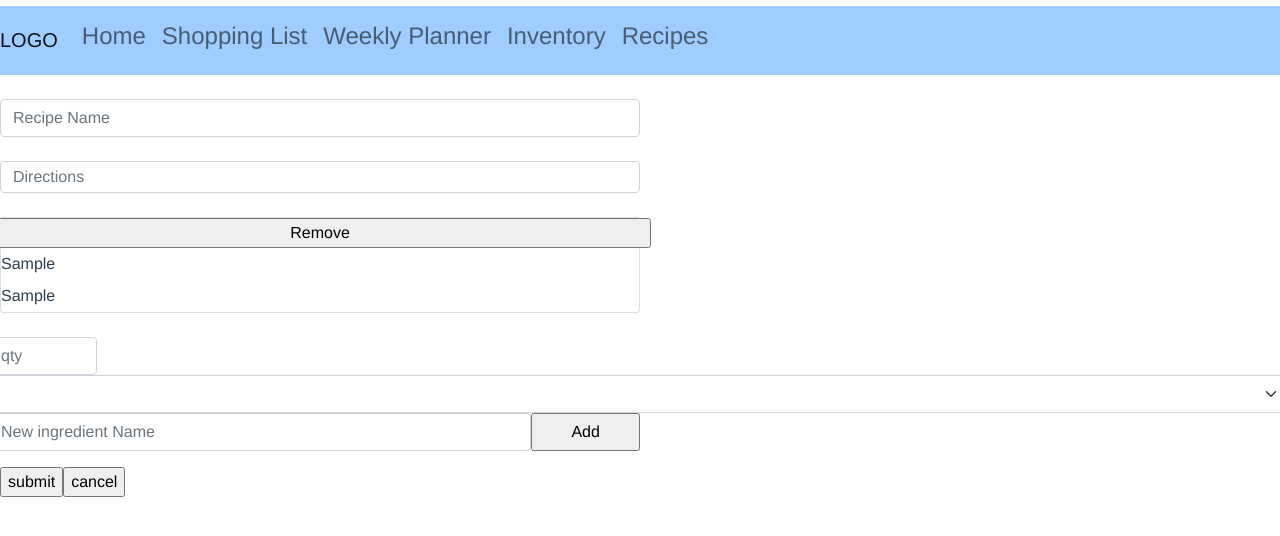
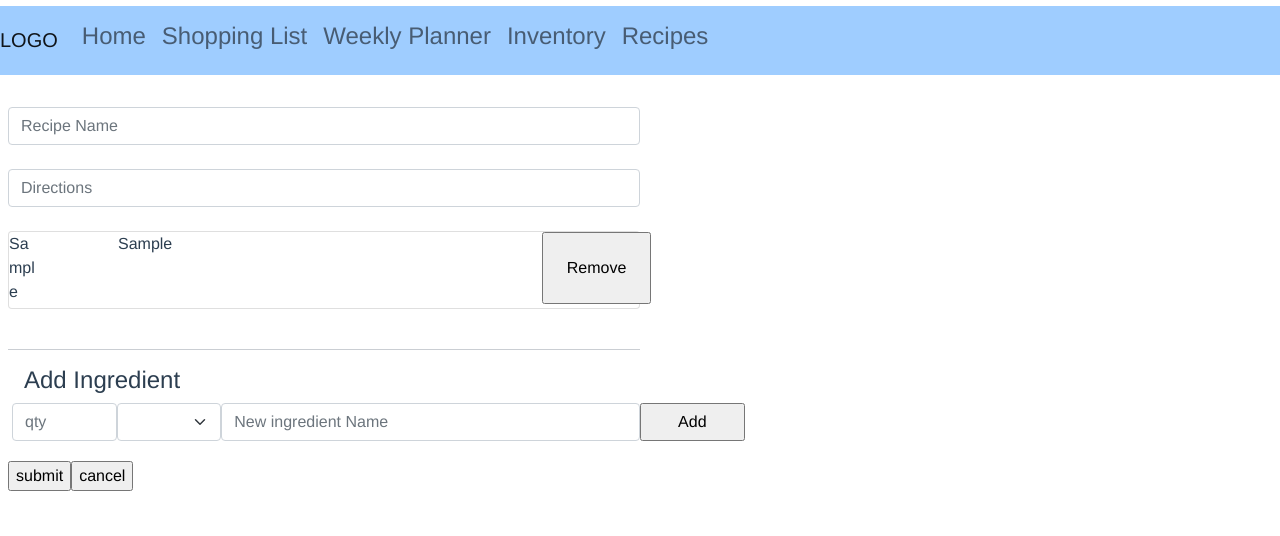
Before and after one commit to Nhoward712/MealPlanner, a Vue app: page /addRecipe in a window 1280 px wide. Both pictures are taken after typing "Sample", "Sample" into the empty fields and a click on the input "Add". Shown: the top 536 px of the page. Built offline with nearby package versions, Linux system fonts and the light colour scheme; no server answers; the database is empty.

Commit message:
add collapsable meal periods on meal plan page

```diff
--- a/src/components/MealPlanDayCard.vue
+++ b/src/components/MealPlanDayCard.vue
@@ -2,13 +2,17 @@
     <div >
         <div class=" border-primary m-2 col-lg-6 ">
             <div class="">
-                <h4 class="day col-12">{{DayOfWeek}}</h4>
-
-            </div>
-
+                <p>
+                    <button class="btn btn-primary col-sm-4" type="button" data-bs-toggle="collapse" :data-bs-target="'#' + DayOfWeek" aria-expanded="false" :aria-controls="DayOfWeek">
+                        {{DayOfWeek}}
+<!--                        Look at scrollSpy for moving to the correct spot on the page whe button is pressed-->
+                    </button>
+                </p>
+                <div class="collapse" :id="DayOfWeek">
+                    <div class="card card-body">
                         <div v-for="per in period" :key="per.period" class="cardTitle border border-dark">
-                <div class="row">
-                    <h5 class="mt-3 ml-3 menuBase">{{per}}:</h5>
+                            <div class="">
+                                <h5 class="m-3 menuBase">{{per}}:</h5><hr>
                                 <router-link class="mt-2 col-sm-5 " style="font-size: .5em" :to="{name:'AddToPlan', params: { day: DayOfWeek, period: per }}" >
                                     <button class="btn fa-border">
                                         <font-awesome-icon icon="plus-circle" />
@@ -23,6 +27,13 @@
                                     </button><router-link class="mt-0 col-sm-5" :to="{name:'ViewRecipe', params: {recipe:recipe}}" > {{recipe.recipeName}}</router-link></p>
                             </div>
                         </div>
+                    </div>
+                </div>
+<!--                <h4 class="day col-12" >{{DayOfWeek}}</h4>-->
+
+            </div>
+
+
         </div>
     </div>
 </template>
@@ -95,12 +106,13 @@
 }
 
 .menuBase{
-    background-color: #8fd19e;
+    background-color: #fff3cd;
+    /*text-align: center;*/
 }
 .day{
     background-color: #fc4a1a;
 }
 .cardTitle{
-    background-color: #8fd19e;
+    background-color: #fff3cd;
 }
 </style>
--- a/src/views/AddNewRecipe.vue
+++ b/src/views/AddNewRecipe.vue
@@ -1,22 +1,26 @@
 <template>
-    <div>
+    <div class="m-2">
         <label for="recipeName"  class="sr-only">Recipe Name: </label><br>
         <input type="text" class="form-control col-sm-6" v-model="newRecipe.recipeName" id="recipeName" placeholder="Recipe Name" required><br>
         <label for="recipeDirections"  class="sr-only">Directions: </label>
-        <input type="text" class="form-control col col-sm-6 h-75" v-model="newRecipe.recipeDirections" id="recipeDirections" placeholder="Directions"><br>
+        <input type="text" class="form-control col col-sm-6 " v-model="newRecipe.recipeDirections" id="recipeDirections" placeholder="Directions"><br>
+
         <div class="card col-sm-6">
             <div class="row" v-for="(item, i) in ingredients" :key="item.name">
-                <input type="submit" value="Remove" class="ml-1 mb-1" v-on:click="removeFromList(i)">
-                <p class="ml-5 mb-1">{{item.amount}}</p>
-                <p class="ml-1 mb-1">{{item.type}}</p>
-                <p class="ml-1 mb-1">{{item.name}}</p>
+                <p class="ml-5 mb-1 col-sm-1">{{item.amount}}</p>
+                <p class="ml-1 mb-1 col-sm-1">{{item.type}}</p>
+                <p class="ml-1 mb-1 col-sm-8">{{item.name}}</p>
+                <input type="submit" value="Remove" class="ml-1 mb-1 col-sm-2" v-on:click="removeFromList(i)">
             </div>
         </div>
-        <br>
-        <div class="row">
+
+        <br><hr class="col-sm-6">
+
+        <div class="row m-1">
+            <h4>Add Ingredient</h4>
             <label for="amount" class="sr-only">Amount</label>
-            <input type="text" class="form-control col-sm-1 ml-3" v-model="ingredient.amount" id="amount" placeholder="qty" required>
-            <select class="form-select" aria-label="Default select example" v-model="ingredient.type" required>
+            <input type="text" class="form-control col-sm-1 pl-1" v-model="ingredient.amount" id="amount" placeholder="qty" required>
+            <select class="form-select col-sm-1" aria-label="Default select example" v-model="ingredient.type" required>
                 <option value="each">each</option>
                 <option value="TSP">TSP</option>
                 <option value="TBL">TBL</option>
@@ -28,7 +32,7 @@
                 <option value="Lb">Lb</option>
             </select>
             <label for="name" class="sr-only">Ingredient Name</label>
-            <input type="text" class="form-control col-sm-5" v-model="ingredient.name" id="name" placeholder="New ingredient Name" required>
+            <input type="text" class="form-control col-sm-4" v-model="ingredient.name" id="name" placeholder="New ingredient Name" required>
             <input type="submit" class="mt-0 col-sm-1" value="Add" v-on:click="addToList"/>
         </div>
         <div>
--- a/src/views/Recipes.vue
+++ b/src/views/Recipes.vue
@@ -72,7 +72,7 @@
                     <p >{{recipe.recipeDirections}}</p>
                 </div>
             </div>
-            <div class="col-7">
+            <div class="col-8">
                 <div v-for="item in filteredRecipes" :key="item.filteredRecipes">
                     <recipeCard  v-on:btnClicked="onClickChild($event)" :ingredient="ingredients" :recipe="item">d</recipeCard>
                 </div>
--- a/src/views/ShoppingList.vue
+++ b/src/views/ShoppingList.vue
@@ -2,7 +2,7 @@
     <div>
         <h1>Shopping List </h1>
             <br>
-        <div class="border border-primary">
+        <div class="border border-primary scrollable">
             <div class="ml-auto" v-for="(item) in activeIngredients" :key="item.activeIngredients">
                 <input class="h1 m-3 form-check-input " type="checkbox" value="" id="flexCheckDefault">
                 <label class="h2 ml-5 form-check-label" for="flexCheckDefault"> {{item.name}}</label>
@@ -178,4 +178,7 @@
     input[type="checkbox"] {
         transform:scale(2, 2);
     }
+    .scrollable{
+        overflow-y: scroll;
+    }
 </style>
```
Lines whose indentation alone changed are shown as unchanged.
